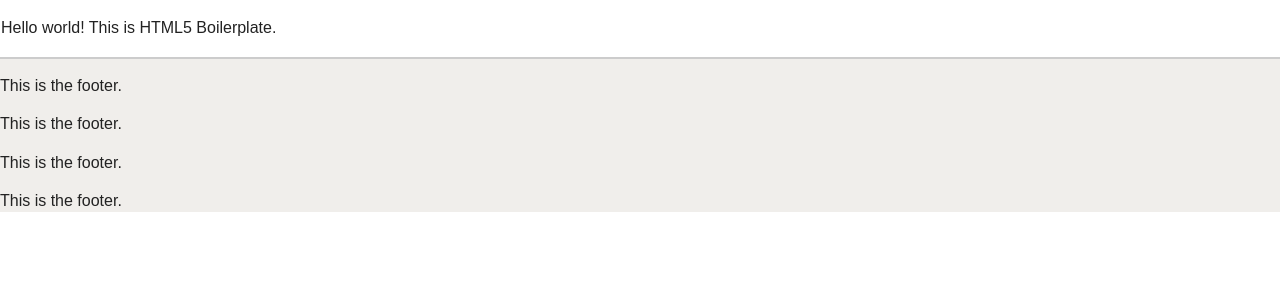
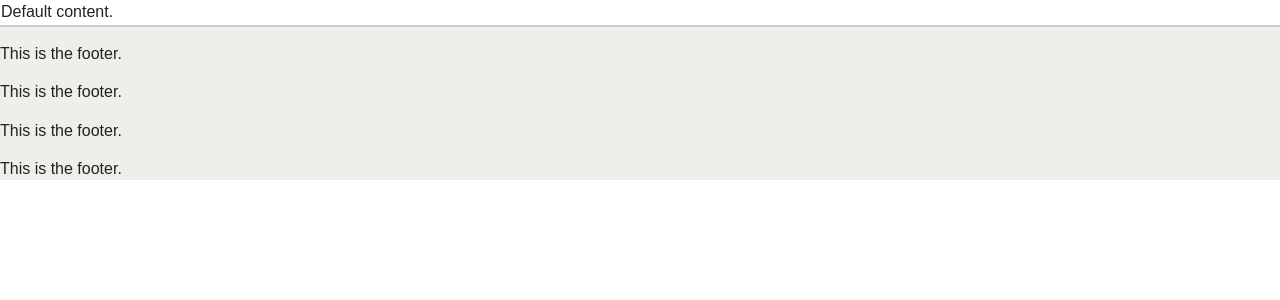
Before and after one commit to Hashbrown777/bom-frontend, a Django app: template templates/base.html in a window 1280 px wide. Shown: the part 112-412 px from the top of the page. Run offline with Django 3.2, Linux system fonts and the light colour scheme; the template is opened without the code that fills it, so the values that code supplies are empty; some libraries are stand-ins or nearby versions.

Commit message:
added content block to template

```diff
--- a/templates/base.html
+++ b/templates/base.html
@@ -31,19 +31,15 @@
             Menu Item | Menu Item | Menu Item
          </div>
          <div class="clearfix"></div>
-
-         This is the header.
-
+            This is the header.
       </div>
 
       <div id="main">
-
-      <!-- Add your site or application content here -->
-      <p>Hello world! This is HTML5 Boilerplate.</p>
-
+         {% block content %}Default content.{% endblock %}
       </div>
 
       <div id="footer">
+         <!-- footer menu -->
          <p>This is the footer.</p>
          <p>This is the footer.</p>
          <p>This is the footer.</p>
```
